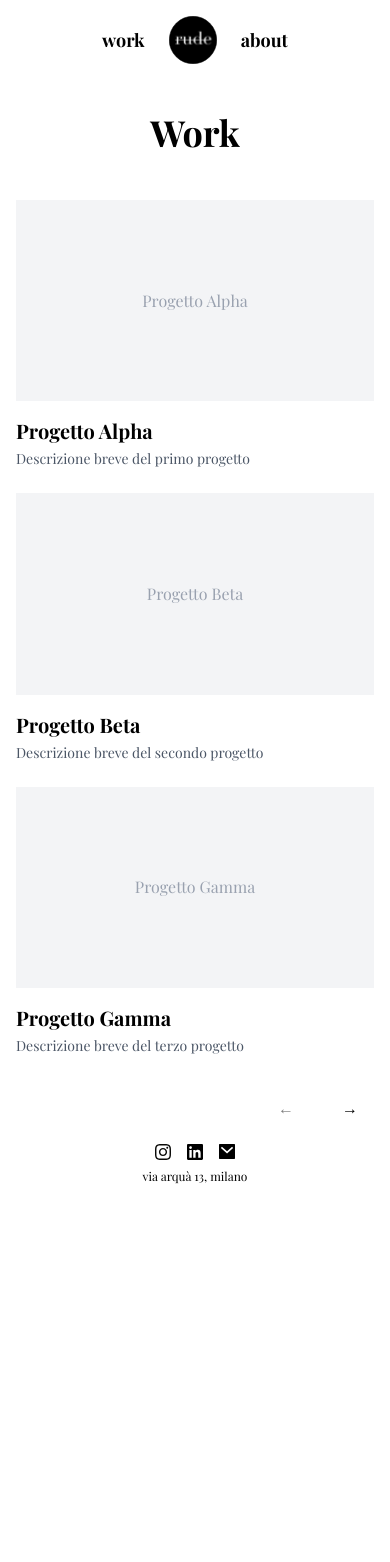
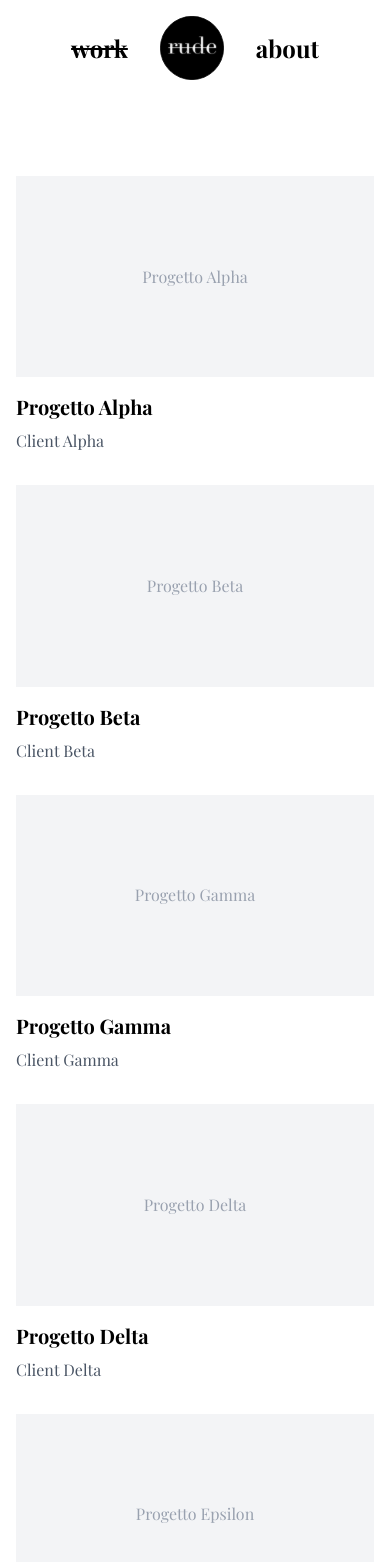
Before and after one commit to rude-team/rude-sito-2025, a Next.js app: page /work in a window 390 px wide. Shown: the top 1562 px of the page. Before the commit the page ends 1208 px from the top, so only its background shows below. Built offline with nearby package versions, Linux system fonts and the light colour scheme.

Commit message:
slider desktop e mobile

```diff
--- a/package.json
+++ b/package.json
@@ -15,6 +15,8 @@
     "postcss": "^8.5.6",
     "react": "^19.0.0",
     "react-dom": "^19.0.0",
+    "react-slick": "^0.31.0",
+    "slick-carousel": "^1.8.1",
     "tailwindcss": "^4.1.11"
   },
   "devDependencies": {
@@ -22,6 +24,7 @@
     "@types/node": "^20",
     "@types/react": "^19",
     "@types/react-dom": "^19",
+    "@types/react-slick": "^0.23.13",
     "eslint": "^9",
     "eslint-config-next": "15.3.4",
     "typescript": "^5"
--- a/src/app/components/ClientLayoutWrapper.tsx
+++ b/src/app/components/ClientLayoutWrapper.tsx
@@ -8,13 +8,20 @@ import { usePathname } from 'next/navigation'
 export default function ClientLayoutWrapper({ children }: { children: React.ReactNode }) {
   const pathname = usePathname();
   const isHome = pathname === '/';
+  const isWork = pathname.startsWith('/work');
+  const isAbout = pathname === '/about';
 
   return (
     <>
       {/* Navbar */}
       <nav className="w-full py-4 flex justify-center">
-        <div className="flex items-center space-x-6 text-lg font-bold">
-          <Link href="/work" className="font-bold hover:line-through transition-all duration-150">
+        <div className="flex items-center space-x-8 md:space-x-6 text-2xl md:text-lg font-bold">
+          <Link
+            href="/work"
+            className={`font-bold hover:line-through transition-all duration-150 ${
+              isWork ? 'line-through' : ''
+            }`}
+          >
             work
           </Link>
 
@@ -24,11 +31,16 @@ export default function ClientLayoutWrapper({ children }: { children: React.Reac
               alt="Logo RUDE"
               width={48}
               height={48}
-              className="object-contain"
+              className="object-contain w-16 h-16 md:w-12 md:h-12"
             />
           </Link>
 
-          <Link href="/about" className="font-bold hover:line-through transition-all duration-150">
+          <Link
+            href="/about"
+            className={`font-bold hover:line-through transition-all duration-150 ${
+              isAbout ? 'line-through' : ''
+            }`}
+          >
             about
           </Link>
         </div>
--- a/src/app/components/ProjectCard.tsx
+++ b/src/app/components/ProjectCard.tsx
@@ -6,7 +6,7 @@ interface ProjectCardProps {
     id: number
     slug: string
     title: string
-    description: string
+    client: string
     image?: string
   }
 }
@@ -31,7 +31,7 @@ export default function ProjectCard({ project }: ProjectCardProps) {
       <h3 className="text-xl font-bold group-hover:underline transition-all">
         {project.title}
       </h3>
-      <p className="text-sm text-gray-600 mt-1">{project.description}</p>
+      <p className="text-sm text-gray-600 mt-1">{project.client}</p>
     </Link>
   )
 }
--- /dev/null
+++ b/src/app/components/ProjectMobileList.tsx
@@ -0,0 +1,81 @@
+'use client'
+
+import { useState } from 'react'
+import Link from 'next/link'
+import Image from 'next/image'
+
+interface Project {
+  id: number
+  slug: string
+  title: string
+  client: string
+  image?: string
+}
+
+interface ProjectMobileListProps {
+  projects: Project[]
+}
+
+export default function ProjectMobileList({ projects }: ProjectMobileListProps) {
+  const [visibleCount, setVisibleCount] = useState(6)
+  const projectsPerLoad = 6
+
+  const handleShowMore = () => {
+    setVisibleCount(prev => prev + projectsPerLoad)
+  }
+
+  const visibleProjects = projects.slice(0, visibleCount)
+  const hasMore = visibleCount < projects.length
+
+  return (
+    <div className="md:hidden">
+      <div className="space-y-8">
+        {visibleProjects.map((project) => (
+          <Link
+            key={project.id}
+            href={`/work/${project.slug}`}
+            className="block group"
+          >
+            {/* Immagine 16:9 */}
+            <div className="w-full aspect-video bg-gray-100 relative overflow-hidden mb-4">
+              {project.image ? (
+                <Image
+                  src={project.image}
+                  alt={project.title}
+                  fill
+                  className="object-cover group-hover:scale-105 transition-transform duration-300"
+                />
+              ) : (
+                <div className="w-full h-full flex items-center justify-center text-gray-400">
+                  {project.title}
+                </div>
+              )}
+            </div>
+
+            {/* Nome del progetto */}
+            <h3 className="text-xl font-bold mb-2 group-hover:underline">
+              {project.title}
+            </h3>
+
+            {/* Nome del cliente */}
+            <p className="text-gray-600">
+              {project.client}
+            </p>
+          </Link>
+        ))}
+      </div>
+
+      {/* Pulsante "Mostra di più" */}
+      {hasMore && (
+        <div className="mt-8 text-center">
+          <button
+            onClick={handleShowMore}
+            className="px-6 py-3 border border-black font-bold hover:bg-black hover:text-white transition-all duration-200"
+          >
+            Mostra di più
+          </button>
+        </div>
+      )}
+    </div>
+  )
+}
--- a/src/app/components/ProjectSlider.tsx
+++ b/src/app/components/ProjectSlider.tsx
@@ -7,7 +7,7 @@ interface Project {
   id: number
   slug: string
   title: string
-  description: string
+  client: string
   image?: string
 }
 
@@ -21,54 +21,82 @@ export default function ProjectSlider({ projects }: ProjectSliderProps) {
   const maxIndex = Math.max(0, projects.length - projectsPerPage)
 
   const goNext = () => {
-    setCurrentIndex((prev) => {
-      const nextIndex = prev + projectsPerPage
-      return nextIndex > projects.length ? projects.length - projectsPerPage : nextIndex
-    })
+    setCurrentIndex((prev) => Math.min(prev + projectsPerPage, maxIndex))
   }
 
   const goPrev = () => {
     setCurrentIndex((prev) => Math.max(prev - projectsPerPage, 0))
   }
 
-  const displayedProjects = projects.slice(currentIndex, currentIndex + projectsPerPage)
-  const hasNext = currentIndex + projectsPerPage < projects.length
-  const hasPrev = currentIndex > 0
+  const translateX = -(currentIndex * (100 / projectsPerPage))
 
   return (
-    <div className="relative">
-      {/* Projects Grid */}
-      <div className="grid grid-cols-1 md:grid-cols-2 lg:grid-cols-3 gap-6 mb-8">
-        {displayedProjects.map((project) => (
-          <ProjectCard key={project.id} project={project} />
+    <div className="relative w-full overflow-hidden">
+      {/* Container orizzontale con transizione fluida */}
+      <div
+        className="flex transition-transform duration-700 ease-in-out"
+        style={{
+          transform: `translateX(${translateX}%)`,
+        }}
+      >
+        {projects.map((project) => (
+          <div
+            key={project.id}
+            className="flex-shrink-0 w-1/3 px-3" // 3 progetti per riga
+          >
+            <ProjectCard project={project} />
+          </div>
         ))}
       </div>
 
-      {/* Navigation Arrows */}
-      <div className="flex justify-end gap-4">
+      {/* Frecce di navigazione */}
+      <div className="flex justify-end gap-4 mt-6">
+        {/* Freccia sinistra */}
         <button
           onClick={goPrev}
-          disabled={!hasPrev}
-          className={`px-4 py-2 font-bold transition-all ${
-            hasPrev
-              ? 'hover:line-through cursor-pointer'
-              : 'opacity-50 cursor-not-allowed'
+          disabled={currentIndex === 0}
+          className={`rounded-full border w-10 h-10 flex items-center justify-center transition-all ${
+            currentIndex === 0
+              ? 'opacity-30 cursor-not-allowed border-gray-400'
+              : 'border-black hover:bg-black hover:[&>svg]:stroke-white'
           }`}
-          aria-label="Previous projects"
         >
-          ←
+          <svg
+            xmlns="http://www.w3.org/2000/svg"
+            viewBox="0 0 24 24"
+            fill="none"
+            stroke="black"
+            strokeWidth="2"
+            strokeLinecap="round"
+            strokeLinejoin="round"
+            className="w-5 h-5"
+          >
+            <path d="M15 18l-6-6 6-6" />
+          </svg>
         </button>
+
+        {/* Freccia destra */}
         <button
           onClick={goNext}
-          disabled={!hasNext}
-          className={`px-4 py-2 font-bold transition-all ${
-            hasNext
-              ? 'hover:line-through cursor-pointer'
-              : 'opacity-50 cursor-not-allowed'
+          disabled={currentIndex >= maxIndex}
+          className={`rounded-full border w-10 h-10 flex items-center justify-center transition-all ${
+            currentIndex >= maxIndex
+              ? 'opacity-30 cursor-not-allowed border-gray-400'
+              : 'border-black hover:bg-black hover:[&>svg]:stroke-white'
           }`}
-          aria-label="Next projects"
         >
-          →
+          <svg
+            xmlns="http://www.w3.org/2000/svg"
+            viewBox="0 0 24 24"
+            fill="none"
+            stroke="black"
+            strokeWidth="2"
+            strokeLinecap="round"
+            strokeLinejoin="round"
+            className="w-5 h-5"
+          >
+            <path d="M9 6l6 6-6 6" />
+          </svg>
         </button>
       </div>
     </div>
--- a/src/app/work/[slug]/page.tsx
+++ b/src/app/work/[slug]/page.tsx
@@ -26,44 +26,12 @@ export default function ProjectPage({ params }: ProjectPageProps) {
           ← Back to Work
         </Link>
 
-        <h1 className="text-4xl md:text-6xl font-bold mb-8">{project.title}</h1>
+        <h1 className="text-4xl md:text-6xl font-bold mb-4">{project.title}</h1>
 
-        <div className="text-left space-y-6">
-          <div>
-            <h2 className="text-xl font-bold mb-2">Description</h2>
-            <p className="text-gray-700">{project.longDescription}</p>
-          </div>
+        <p className="text-lg md:text-xl mb-8">{project.client}</p>
 
-          <div className="grid grid-cols-1 md:grid-cols-2 gap-6">
-            <div>
-              <h3 className="text-lg font-bold mb-2">Client</h3>
-              <p className="text-gray-700">{project.client}</p>
-            </div>
-
-            <div>
-              <h3 className="text-lg font-bold mb-2">Category</h3>
-              <p className="text-gray-700">{project.category}</p>
-            </div>
-
-            <div>
-              <h3 className="text-lg font-bold mb-2">Year</h3>
-              <p className="text-gray-700">{project.year}</p>
-            </div>
-
-            <div>
-              <h3 className="text-lg font-bold mb-2">Tags</h3>
-              <div className="flex flex-wrap gap-2">
-                {project.tags.map((tag, index) => (
-                  <span
-                    key={index}
-                    className="text-sm bg-gray-100 px-2 py-1 rounded"
-                  >
-                    {tag}
-                  </span>
-                ))}
-              </div>
-            </div>
-          </div>
+        <div className="text-left">
+          <p className="text-gray-700 leading-relaxed">{project.longDescription}</p>
         </div>
       </div>
     </main>
--- a/src/app/work/page.tsx
+++ b/src/app/work/page.tsx
@@ -1,5 +1,6 @@
 import projectsData from '@/data/projects.json'
 import ProjectSlider from '@/app/components/ProjectSlider'
+import ProjectMobileList from '@/app/components/ProjectMobileList'
 
 export default function Work() {
   const { projects } = projectsData
@@ -7,9 +8,16 @@ export default function Work() {
   return (
     <main className="min-h-screen w-full flex flex-col items-center justify-start px-4 pt-8">
       <div className="max-w-[90rem] w-full">
-        <h1 className="text-4xl md:text-6xl font-bold mb-12 text-center">Work</h1>
+        {/* Spazio per mantenere la distanza dalla navbar */}
+        <div className="mb-12"></div>
 
-        <ProjectSlider projects={projects} />
+        {/* Versione desktop */}
+        <div className="hidden md:block">
+          <ProjectSlider projects={projects} />
+        </div>
+
+        {/* Versione mobile */}
+        <ProjectMobileList projects={projects} />
       </div>
     </main>
   )
--- a/src/data/projects.json
+++ b/src/data/projects.json
@@ -4,7 +4,6 @@
       "id": 1,
       "slug": "project-1",
       "title": "Progetto Alpha",
-      "description": "Descrizione breve del primo progetto",
       "longDescription": "Descrizione dettagliata del primo progetto con tutti i dettagli e le specifiche tecniche.",
       "image": "",
       "category": "Branding",
@@ -16,7 +15,6 @@
       "id": 2,
       "slug": "project-2",
       "title": "Progetto Beta",
-      "description": "Descrizione breve del secondo progetto",
       "longDescription": "Descrizione dettagliata del secondo progetto con focus su digital e user experience.",
       "image": "",
       "category": "Digital",
@@ -28,7 +26,6 @@
       "id": 3,
       "slug": "project-3",
       "title": "Progetto Gamma",
-      "description": "Descrizione breve del terzo progetto",
       "longDescription": "Descrizione dettagliata del terzo progetto che include elementi di comunicazione e marketing.",
       "image": "",
       "category": "Communication",
@@ -40,7 +37,6 @@
       "id": 4,
       "slug": "project-4",
       "title": "Progetto Delta",
-      "description": "Descrizione breve del quarto progetto",
       "longDescription": "Descrizione dettagliata del quarto progetto.",
       "image": "",
       "category": "Web",
@@ -52,7 +48,6 @@
       "id": 5,
       "slug": "project-5",
       "title": "Progetto Epsilon",
-      "description": "Descrizione breve del quinto progetto",
       "longDescription": "Descrizione dettagliata del quinto progetto.",
       "image": "",
       "category": "Print",
@@ -64,7 +59,6 @@
       "id": 6,
       "slug": "project-6",
       "title": "Progetto Zeta",
-      "description": "Descrizione breve del sesto progetto",
       "longDescription": "Descrizione dettagliata del sesto progetto.",
       "image": "",
       "category": "Motion",
@@ -76,7 +70,6 @@
       "id": 7,
       "slug": "project-7",
       "title": "Progetto Eta",
-      "description": "Descrizione breve del settimo progetto",
       "longDescription": "Descrizione dettagliata del settimo progetto.",
       "image": "",
       "category": "Packaging",
@@ -88,7 +81,6 @@
       "id": 8,
       "slug": "project-8",
       "title": "Progetto Theta",
-      "description": "Descrizione breve dell'ottavo progetto",
       "longDescription": "Descrizione dettagliata dell'ottavo progetto.",
       "image": "",
       "category": "Art Direction",
```
Also changed, not shown: 1 other file (tests, documents, lock files or other folders).
